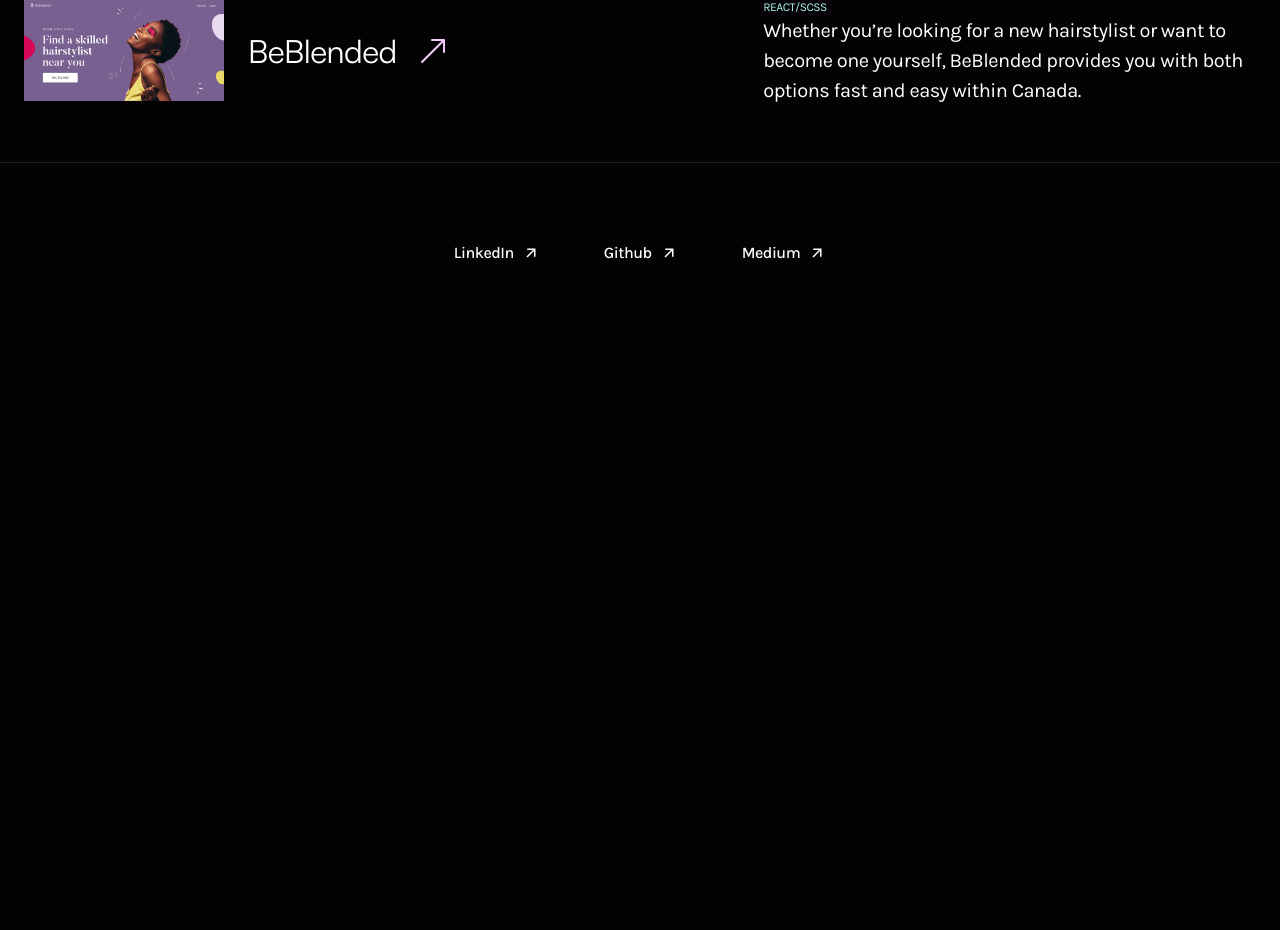
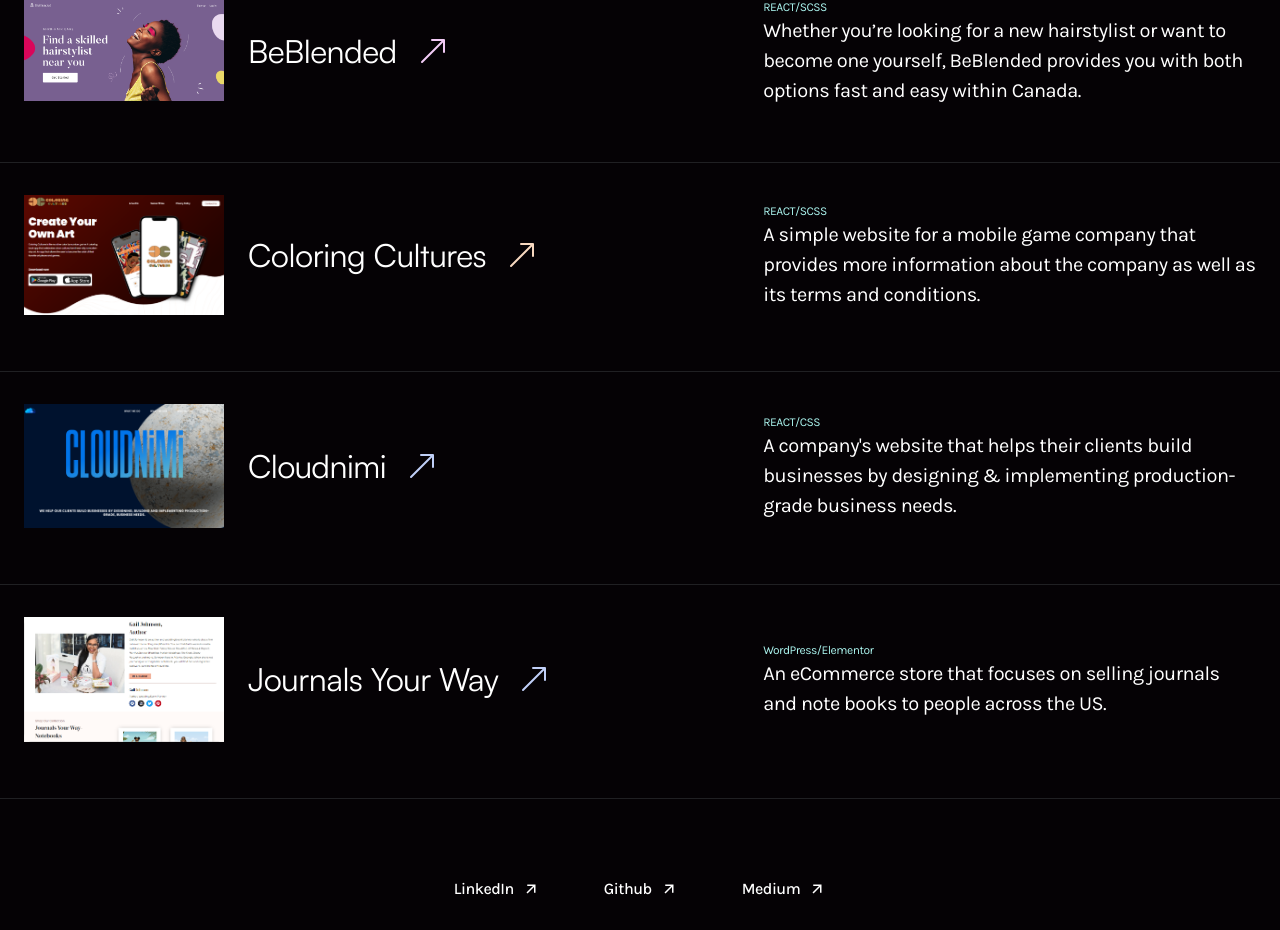
Before and after one commit to Lilianada/Lilydesigned, a React (Create React App) app: page /portfolio in a window 1280 px wide. Shown: the part 994-1924 px from the top of the page. Before the commit the page ends 1288 px from the top, so only its background shows below. Built offline with nearby package versions, Linux system fonts and the light colour scheme.

Commit message:
added rest project

```diff
--- a/src/components/Projects/index.jsx
+++ b/src/components/Projects/index.jsx
@@ -25,9 +25,7 @@
         </p>
       </div>
       <div className="projectList">
-        <div
-          className="projectContainer"
-        >
+        <div className="projectContainer">
           <div className="contentContainer">
             <img
               className="projectImage"
@@ -35,21 +33,21 @@
               alt="Screenshot of the website of The Video Game Vault"
             />
             <h3 className="contentTitle">
-              The Video Game Vault
+              VideoGameVault
               <a
                 className="arrowContainer"
                 href="https://the-videogame-vault.netlify.app/"
               >
                 {" "}
-                <BsArrowUpRight size={18} fill='#acf6f0'/>{" "}
+                <BsArrowUpRight size={18} fill="#acf6f0" />{" "}
               </a>
             </h3>
             <div className="contentText">
               <span className="lang">HTML/SCSS</span>
               <p className="text">
-              The Video Game Vault is a simple website for a gamer where he has
-              all his youtube videos linked as well as articles about the games
-              he plays.
+                The Video Game Vault is a simple website for a gamer where he
+                has all his youtube videos linked as well as articles about the
+                games he plays.
               </p>
             </div>
           </div>
@@ -66,7 +64,7 @@
               Funconnect
               <a className="arrowContainer" href="https://funconnect.app/">
                 {" "}
-                <BsArrowUpRight size={18} fill='#FFE285'/>{" "}
+                <BsArrowUpRight size={18} fill="#FFE285" />{" "}
               </a>
             </h3>
             <div className="contentText">
@@ -89,19 +87,21 @@
               alt="Screenshot of the website of FatBossGambling"
             />
             <h3 className="contentTitle">
-            FatBossGambling
+              FatBossGambling
               <a className="arrowContainer" href="https://fatbosskgasyno.pl/">
                 {" "}
-                <BsArrowUpRight size={18} fill="#F2CBF6" />{" "}
+                <BsArrowUpRight size={18} fill="#f7c0cf" />{" "}
               </a>
             </h3>
             <div className="contentText">
               <span className="lang">HTML/CSS/AMP</span>
               <p className="text">
-              FatBossGambling is an online Casino. State-of-the-art platform that offers a wide selection of exciting casino games, all powered by top-notch software. They've got all your favourites, from classic slots and
-              table games to the latest releases.
+                FatBossGambling is an online Casino. State-of-the-art platform
+                that offers a wide selection of exciting casino games, all
+                powered by top-notch software. They've got all your favourites,
+                from classic slots and table games to the latest releases.
               </p>
-              </div>
+            </div>
           </div>
         </div>
 
@@ -113,8 +113,11 @@
               alt="Screenshot of the website of BeBlended"
             />
             <h3 className="contentTitle">
-            BeBlended
-              <a className="arrowContainer" href="https://github.com/lilianada/BeBlended">
+              BeBlended
+              <a
+                className="arrowContainer"
+                href="https://github.com/lilianada/BeBlended"
+              >
                 {" "}
                 <BsArrowUpRight size={18} fill="#F2CBF6" />{" "}
               </a>
@@ -122,16 +125,89 @@
             <div className="contentText">
               <span className="lang">REACT/SCSS</span>
               <p className="text">
-              Whether you’re looking for a new hairstylist or want to become one
-              yourself, BeBlended provides you with both options fast and easy
-              within Canada.
+                Whether you’re looking for a new hairstylist or want to become one yourself, BeBlended provides you with both options fast and easy within Canada.
               </p>
-              </div>
+            </div>
           </div>
         </div>
 
+        <div className="projectContainer">
+          <div className="contentContainer">
+            <img
+              className="projectImage"
+              src={Pic2}
+              alt="Screenshot of the website of Coloring Cultures"
+            />
+            <h3 className="contentTitle">
+              Coloring Cultures
+              <div className="arrowContainer">
+                {" "}
+                <BsArrowUpRight size={18} fill="#f7d8c0" />{" "}
+              </div>
+            </h3>
+            <div className="contentText">
+              <a href="https://coloringcultures.app" className="lang">
+                REACT/SCSS
+              </a>
+              <p className="text">
+                A simple website for a mobile game company that provides more information about the company as well as its terms and conditions.
+              </p>
+            </div>
+          </div>
+        </div>
 
+        <div className="projectContainer">
+          <div className="contentContainer">
+            <img
+              className="projectImage"
+              src={Pic3}
+              alt="Screenshot of the website of Cloudnimi"
+            />
+            <h3 className="contentTitle">
+              Cloudnimi
+              <a
+                className="arrowContainer"
+                href="https://cloudnimi.netlify.app/"
+              >
+                {" "}
+                <BsArrowUpRight size={18} fill="#c0cff7" />{" "}
+              </a>
+            </h3>
+            <div className="contentText">
+              <span className="lang">REACT/CSS</span>
+              <p className="text">
+                A company's website that helps their clients build businesses by
+                designing & implementing production-grade business needs.
+              </p>
+            </div>
+          </div>
+        </div>
 
+        <div className="projectContainer">
+          <div className="contentContainer">
+            <img
+              className="projectImage"
+              src={Pic1}
+              alt="Screenshot of the website of Cloudnimi"
+            />
+            <h3 className="contentTitle">
+              Journals Your Way
+              <a
+                className="arrowContainer"
+                href="https://journalsyourway.com"
+              >
+                {" "}
+                <BsArrowUpRight size={18} fill="#c0cff7" />{" "}
+              </a>
+            </h3>
+            <div className="contentText">
+              <span className="lang">WordPress/Elementor</span>
+              <p className="text">
+              An eCommerce store that focuses on selling journals and note books to people across the US.
+              </p>
+            </div>
+          </div>
+        </div>
       </div>
     </section>
   );
```
